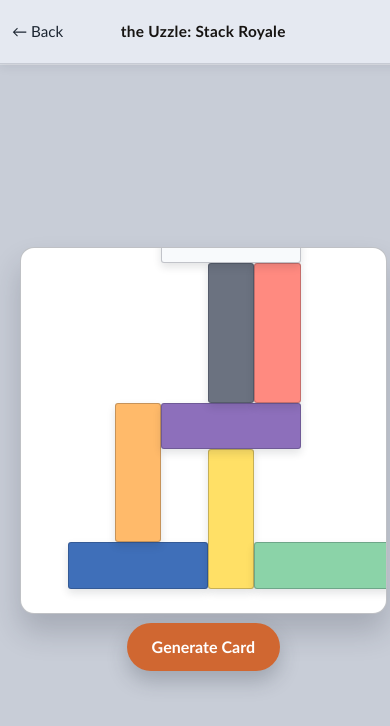
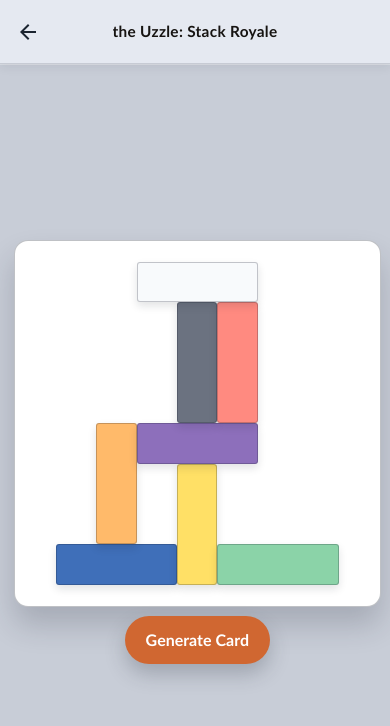
Before and after one commit to doublemix/mini-uzzle, a React (Vite) app: page / in a window 390 px wide. Both pictures are taken after a click on the button "Generate Card". Shown: the top 726 px of the page. Built offline with nearby package versions, Linux system fonts and the light colour scheme.

Commit message:
feat: improve mobile UX and URL-driven card flow

```diff
--- a/index.html
+++ b/index.html
@@ -3,7 +3,7 @@
   <head>
     <meta charset="UTF-8" />
     <link rel="icon" type="image/svg+xml" href="/favicon.svg" />
-    <meta name="viewport" content="width=device-width, initial-scale=1.0" />
+    <meta name="viewport" content="width=device-width, initial-scale=1, viewport-fit=cover" />
     <title>mini-uzzle</title>
   </head>
   <body>
--- a/src/App.css
+++ b/src/App.css
@@ -2,7 +2,7 @@
   min-height: 100svh;
   padding: 0;
   display: grid;
-  gap: 16px;
+  gap: 0;
   background: #c8cdd7;
 }
 
@@ -11,10 +11,10 @@
   top: 0;
   z-index: 10;
   display: grid;
-  grid-template-columns: minmax(112px, 1fr) auto minmax(112px, 1fr);
+  grid-template-columns: 44px minmax(0, 1fr) 44px;
   align-items: center;
   min-height: 64px;
-  padding: 0 16px;
+  padding: 0 8px;
   border-bottom: 1px solid rgba(37, 44, 56, 0.16);
   background: rgba(232, 236, 243, 0.92);
   box-shadow: 0 1px 0 rgba(255, 255, 255, 0.28), 0 3px 10px rgba(31, 38, 49, 0.08);
@@ -43,9 +43,14 @@
   color: var(--text-h);
   text-decoration: none;
   font-weight: 700;
-  font-size: 1.05rem;
+  font-size: 0.94rem;
   letter-spacing: 0.02em;
   white-space: nowrap;
+  overflow: hidden;
+  text-overflow: ellipsis;
+  display: block;
+  max-width: 100%;
+  text-align: center;
 }
 
 .dev-badge {
@@ -78,23 +83,34 @@
 }
 
 .appbar-back-button {
-  display: inline-flex;
+  display: inline-grid;
+  place-items: center;
   align-items: center;
-  justify-content: flex-start;
+  justify-content: center;
+  width: 40px;
+  height: 40px;
   border: 0;
   background: transparent;
   color: #1b2430;
-  font: inherit;
-  font-size: 0.95rem;
-  padding: 8px 10px;
-  margin-left: -10px;
-  border-radius: 999px;
+  padding: 0;
+  margin-left: 0;
+  border-radius: 50%;
   cursor: pointer;
+  transition: background-color 120ms ease, transform 120ms ease;
+}
+
+.appbar-back-button svg {
+  width: 24px;
+  height: 24px;
 }
 
 .appbar-back-button:hover,
 .appbar-back-button:focus-visible {
   background: rgba(20, 28, 40, 0.08);
+}
+
+.appbar-back-button:active {
+  transform: scale(0.96);
 }
 
 .main-layout {
@@ -110,20 +126,24 @@
 }
 
 .main-redesign {
-  min-height: calc(100svh - 80px);
+  min-height: calc(100svh - 64px);
   display: grid;
   place-items: center;
-  padding: 16px 20px 20px;
+  padding: 12px 14px 14px;
+  overflow-y: auto;
 }
 
 .main-center-stage {
   display: grid;
   justify-items: center;
   gap: 12px;
+  width: 100%;
+  max-width: 460px;
+  margin-inline: auto;
 }
 
 .flip-scene {
-  width: min(76vw, 460px);
+  width: min(100%, 460px);
   aspect-ratio: 1 / 1;
 }
 
@@ -192,10 +212,11 @@
   color: #fff;
   font: inherit;
   font-weight: 600;
-  padding: 11px 24px;
+  padding: 11px 20px;
   cursor: pointer;
   transform: translateY(-2px);
   box-shadow: 0 10px 20px rgba(41, 48, 61, 0.25);
+  max-width: 100%;
 }
 
 .generate-floating:hover,
@@ -490,11 +511,6 @@
 }
 
 @media (max-width: 1100px) {
-  .topbar {
-    grid-template-columns: minmax(88px, 1fr) auto minmax(88px, 1fr);
-    padding: 0 12px;
-  }
-
   .main-layout {
     grid-template-columns: 1fr;
   }
@@ -538,6 +554,26 @@
   }
 }
 
+@media (min-width: 721px) {
+  .topbar {
+    grid-template-columns: minmax(112px, 1fr) auto minmax(112px, 1fr);
+    padding: 0 16px;
+  }
+
+  .brand {
+    font-size: 1.05rem;
+  }
+
+  .appbar-back-button {
+    margin-left: -6px;
+  }
+
+  .main-redesign {
+    min-height: calc(100svh - 80px);
+    padding: 16px 20px 20px;
+  }
+}
+
 @media (max-width: 720px) {
   .app-shell,
   .debug-layout {
@@ -552,4 +588,13 @@
   .brand {
     font-size: 0.96rem;
   }
+
+  .setup-panel {
+    padding: 18px;
+    gap: 12px;
+  }
+
+  .setup-panel h1 {
+    font-size: 1.24rem;
+  }
 }
--- a/src/App.tsx
+++ b/src/App.tsx
@@ -1,4 +1,4 @@
-import { useCallback, useEffect, useState } from 'react'
+import { useCallback, useEffect, useRef, useState } from 'react'
 import { DebugPage } from './pages/DebugPage'
 import { MainPage } from './pages/MainPage'
 import './App.css'
@@ -16,11 +16,11 @@
     return initial === 'debug' && !isDev ? 'main' : initial
   })
   const [showMainBack, setShowMainBack] = useState(false)
-  const [mainBackHandler, setMainBackHandler] = useState<(() => void) | null>(null)
+  const mainBackHandlerRef = useRef<(() => void) | null>(null)
 
   const handleMainBackChange = useCallback((visible: boolean, handler: () => void) => {
+    mainBackHandlerRef.current = handler
     setShowMainBack(visible)
-    setMainBackHandler(() => handler)
   }, [])
 
   useEffect(() => {
@@ -36,9 +36,20 @@
     <div className="page-root">
       <header className="topbar">
         <div className="topbar-slot topbar-slot-leading">
-          {route === 'main' && showMainBack && mainBackHandler ? (
-            <button type="button" className="appbar-back-button" onClick={mainBackHandler}>
-              ← Back
+          {route === 'main' && showMainBack ? (
+            <button
+              type="button"
+              className="appbar-back-button"
+              onClick={() => mainBackHandlerRef.current?.()}
+              aria-label="Go back"
+              title="Back"
+            >
+              <svg viewBox="0 0 24 24" aria-hidden="true" focusable="false">
+                <path
+                  d="M20 11H7.83l5.59-5.59L12 4l-8 8 8 8 1.41-1.41L7.83 13H20v-2z"
+                  fill="currentColor"
+                />
+              </svg>
             </button>
           ) : null}
         </div>
--- a/src/game/state/useGameState.ts
+++ b/src/game/state/useGameState.ts
@@ -17,21 +17,39 @@
 
 function readUrlState() {
   const params = new URLSearchParams(window.location.search)
-  const seed = params.get('seed') || createSeedToken()
+  const urlSeed = params.get('seed')
+  const seed = urlSeed || createSeedToken()
   const setCount = Math.max(1, Math.min(4, Number(params.get('sets') || DEFAULT_SET_COUNT)))
+  const hasSeedInUrl = Boolean(urlSeed)
 
-  return { seed, setCount }
+  return { seed, setCount, hasSeedInUrl }
+}
+
+function replaceUrlParams(params: URLSearchParams) {
+  const nextQuery = params.toString()
+  const nextUrl = nextQuery
+    ? `${window.location.pathname}?${nextQuery}${window.location.hash}`
+    : `${window.location.pathname}${window.location.hash}`
+  window.history.replaceState({}, '', nextUrl)
 }
 
 function writeUrlState(seed: string, setCount: number) {
   const params = new URLSearchParams(window.location.search)
   params.set('seed', seed)
   params.set('sets', String(setCount))
-  window.history.replaceState({}, '', `${window.location.pathname}?${params.toString()}`)
+  replaceUrlParams(params)
+}
+
+function clearUrlState() {
+  const params = new URLSearchParams(window.location.search)
+  params.delete('seed')
+  params.delete('sets')
+  replaceUrlParams(params)
 }
 
 export function useGameState() {
   const initial = readUrlState()
+  const [initialHasSeed] = useState(initial.hasSeedInUrl)
   const [seed, setSeed] = useState(initial.seed)
   const [setCount, setSetCount] = useState(initial.setCount)
   const board = useMemo(() => getBoardSize(setCount), [setCount])
@@ -73,7 +91,12 @@
     return nextPuzzle
   }
 
+  const clearShareableState = () => {
+    clearUrlState()
+  }
+
   return {
+    initialHasSeed,
     seed,
     setSeed: setShareableSeed,
     setCount,
@@ -84,5 +107,6 @@
     interestingness: puzzle.interestingness ?? 0,
     stabilityMargin: validation.stabilityMargin,
     regenerate,
+    clearShareableState,
   }
 }
--- a/src/index.css
+++ b/src/index.css
@@ -10,10 +10,7 @@
 
   font: 16px/1.5 var(--sans);
   color: var(--text);
-  background:
-    radial-gradient(circle at top left, rgba(255, 220, 170, 0.7), transparent 28%),
-    radial-gradient(circle at bottom right, rgba(208, 103, 49, 0.18), transparent 24%),
-    linear-gradient(180deg, #f6f1e7 0%, #efe4d6 100%);
+  background: #c8cdd7;
   font-synthesis: none;
   text-rendering: optimizeLegibility;
   -webkit-font-smoothing: antialiased;
@@ -27,6 +24,12 @@
 body {
   margin: 0;
   min-width: 320px;
+  overflow-x: hidden;
+}
+
+html,
+#root {
+  overflow-x: hidden;
 }
 
 button,
--- a/src/pages/MainPage.tsx
+++ b/src/pages/MainPage.tsx
@@ -4,6 +4,7 @@
 
 const CARD_SIZE = 420
 const CARD_PADDING = 24
+const CARD_PADDING_RATIO = CARD_PADDING / CARD_SIZE
 const FLIP_MS = 560
 type Puzzle = ReturnType<typeof useGameState>['puzzle']
 type FaceContent =
@@ -14,10 +15,8 @@
   if (blocks.length === 0) {
     return {
       scale: 1,
-      offsetX: CARD_PADDING,
-      offsetY: CARD_PADDING,
-      width: 0,
-      height: 0,
+      offsetX: CARD_PADDING_RATIO,
+      offsetY: CARD_PADDING_RATIO,
     }
   }
 
@@ -27,17 +26,15 @@
   const maxY = Math.max(...blocks.map((block) => (block.y + block.height) * BLOCK_HALF_UNIT))
   const contentWidth = Math.max(1, maxX - minX)
   const contentHeight = Math.max(1, maxY - minY)
-  const available = CARD_SIZE - CARD_PADDING * 2
-  const scale = Math.min(available / contentWidth, available / contentHeight)
+  const availableRatio = 1 - CARD_PADDING_RATIO * 2
+  const scale = Math.min(availableRatio / contentWidth, availableRatio / contentHeight)
   const scaledWidth = contentWidth * scale
   const scaledHeight = contentHeight * scale
 
   return {
     scale,
-    width: contentWidth,
-    height: contentHeight,
-    offsetX: (CARD_SIZE - scaledWidth) / 2 - minX * scale,
-    offsetY: (CARD_SIZE - scaledHeight) / 2 - minY * scale,
+    offsetX: (1 - scaledWidth) / 2 - minX * scale,
+    offsetY: (1 - scaledHeight) / 2 - minY * scale,
   }
 }
 
@@ -51,10 +48,10 @@
           key={block.id}
           className={`pattern-block block-${block.color}`}
           style={{
-            left: layout.offsetX + block.x * BLOCK_HALF_UNIT * layout.scale,
-            bottom: layout.offsetY + block.y * BLOCK_HALF_UNIT * layout.scale,
-            width: block.width * BLOCK_HALF_UNIT * layout.scale,
-            height: block.height * BLOCK_HALF_UNIT * layout.scale,
+            left: `${(layout.offsetX + block.x * BLOCK_HALF_UNIT * layout.scale) * 100}%`,
+            bottom: `${(layout.offsetY + block.y * BLOCK_HALF_UNIT * layout.scale) * 100}%`,
+            width: `${block.width * BLOCK_HALF_UNIT * layout.scale * 100}%`,
+            height: `${block.height * BLOCK_HALF_UNIT * layout.scale * 100}%`,
           }}
         />
       ))}
@@ -110,13 +107,19 @@
 
 export function MainPage({ onBackAvailabilityChange }: MainPageProps) {
   const {
+    initialHasSeed,
     puzzle,
     setCount,
     regenerate,
     setSetCount,
+    clearShareableState,
   } = useGameState()
-  const [frontFace, setFrontFace] = useState<FaceContent>({ kind: 'setup' })
-  const [backFace, setBackFace] = useState<FaceContent>({ kind: 'puzzle', puzzle })
+  const [frontFace, setFrontFace] = useState<FaceContent>(() =>
+    initialHasSeed ? { kind: 'puzzle', puzzle } : { kind: 'setup' },
+  )
+  const [backFace, setBackFace] = useState<FaceContent>(() =>
+    initialHasSeed ? { kind: 'setup' } : { kind: 'puzzle', puzzle },
+  )
   const [showBack, setShowBack] = useState(false)
   const [isFlipping, setIsFlipping] = useState(false)
   const settleTimerRef = useRef<number | null>(null)
@@ -181,8 +184,9 @@
   }, [regenerate, startFlipTo])
 
   const onBack = useCallback(() => {
+    clearShareableState()
     startFlipTo({ kind: 'setup' })
-  }, [startFlipTo])
+  }, [clearShareableState, startFlipTo])
 
   const cardAngle = showBack ? 180 : 0
   const visibleFace = showBack ? backFace : frontFace
```
